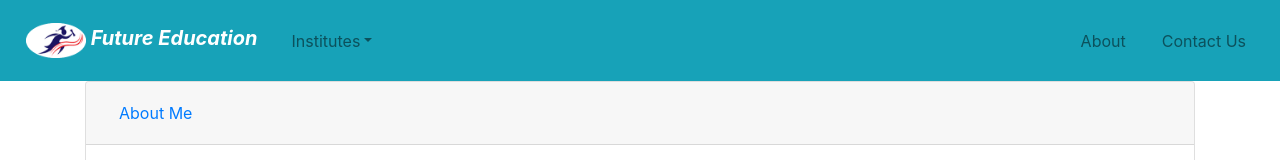
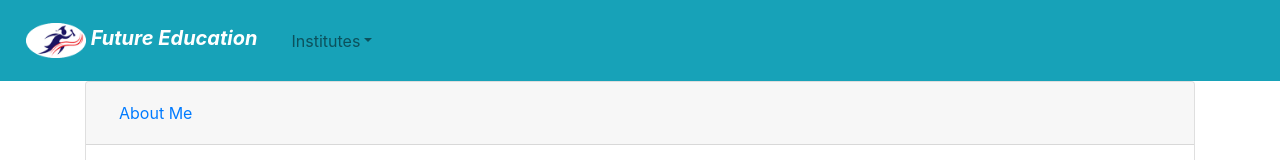
Before and after one commit to orangeleaf/futureeducation, a React (Create React App) app in the folder frontend/: page /jayantipusp in a window 1280 px wide. Shown: the top 160 px of the page. Built offline with nearby package versions, Linux system fonts and the light colour scheme; grey boxes are pictures that could not be loaded.

Commit message:
Items removed from Nav bar

```diff
--- a/frontend/src/component/founder/MeetFounder.js
+++ b/frontend/src/component/founder/MeetFounder.js
@@ -27,7 +27,7 @@ class MeetFounder extends Component {
                         <Accordion.Collapse eventKey="0">
                             <Card.Body>
                                 <Row>
-                                    <Col sm={4}><img src={author} style={img1}></img></Col>
+                                    <Col sm={4}><img alt="" src={author} style={img1}></img></Col>
                                     <Col sm={8}><br></br>
                                         <Row>
 
@@ -42,7 +42,7 @@ class MeetFounder extends Component {
                                         </Row>
                                         <br/>
                                         <Row>
-                                            <Col>LinkedIn: <a href="https://www.linkedin.com/in/jayantipusp" target="_blank">www.linkedin.com/in/jayantipusp</a></Col>
+                                            <Col>LinkedIn: <a href="https://www.linkedin.com/in/jayantipusp" target="_blank" rel="noopener noreferrer">www.linkedin.com/in/jayantipusp</a></Col>
 
                                         </Row>
 
@@ -126,7 +126,7 @@ class MeetFounder extends Component {
                                                 <br/>02/2019 - Present
                                                 <br/>Austin,Texas</Card.Subtitle>
                                                 <Card.Text>
-                                                    <a href="http://www.futureeducation.co.in"  target="_blank">www.futureeducation.co.in</a>
+                                                    <a href="http://www.futureeducation.co.in"  target="_blank" rel="noopener noreferrer">www.futureeducation.co.in</a>
                                                     <ul>
                                                         <li>Building Stable and maintainable code bases using ReactJS.</li>
                                                         <li>Invoking RESTFul API calls from React to fetch data from server</li>
@@ -246,7 +246,7 @@ class MeetFounder extends Component {
                                     <Col sm={10}>
 
                                                 Bachelor of Engineering in Computer Science, ( 2002 - 2006 )<br />
-                                                <a href="https://www.rgpv.ac.in/" target="_blank" >Rajiv Gandhi Prodyogiki Vishwavidyalaya</a>, Bhopal, MP, India
+                                                <a href="https://www.rgpv.ac.in/" target="_blank" rel="noopener noreferrer">Rajiv Gandhi Prodyogiki Vishwavidyalaya</a>, Bhopal, MP, India
 </Col>
 </Row>
 </Card.Body>
--- a/frontend/src/component/navigationbar/NavigationBar.js
+++ b/frontend/src/component/navigationbar/NavigationBar.js
@@ -59,10 +59,6 @@ class NavigationBar extends Component {
                             </NavDropdown>
 
                         </Nav>
-                        <Nav>
-                            <Nav.Link href="/about">About</Nav.Link>
-                            <Nav.Link href="/contactus">Contact Us</Nav.Link>
-                        </Nav>
                     </Navbar.Collapse>
                 </Navbar>
 
```
Also changed, not shown: 1 other file (tests, documents, lock files or other folders).
